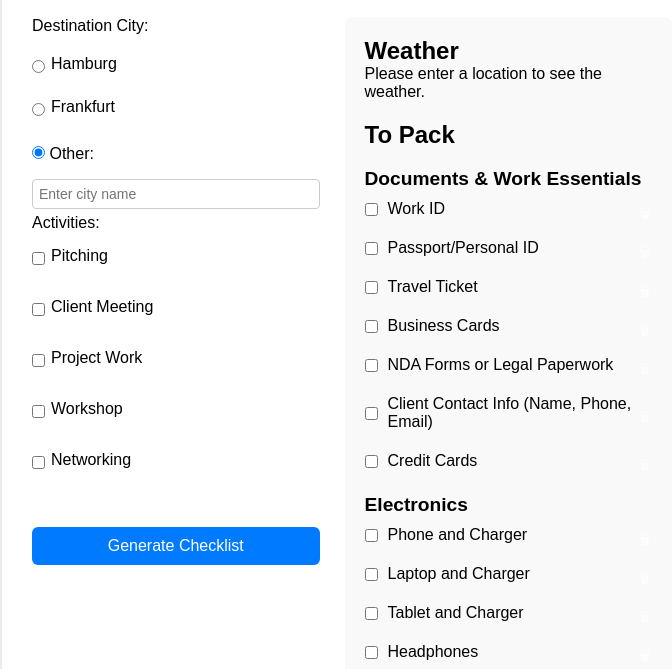
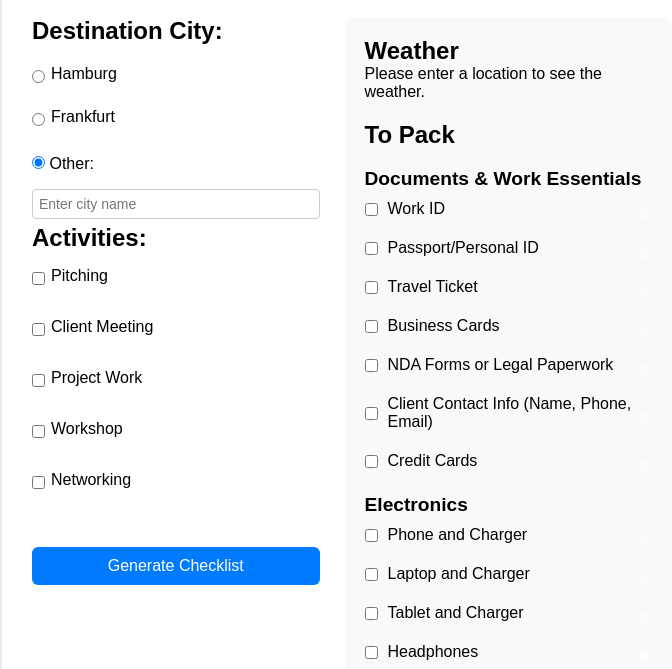
Before and after one commit to RedBag90/RedBag90.github.io, a plain HTML site: page index.html in a window 1280 px wide. Shown: the part 100-769 px from the top of the page, without its empty margins (288-960 px from the left). Drawn offline with Linux system fonts and the light colour scheme.

Commit message:
Update index.html

```diff
--- a/index.html
+++ b/index.html
@@ -26,7 +26,7 @@
 
 
           <!-- Destination City -->
-          <p>Destination City:</p>
+          <h2>Destination City:</h2>
           <div class="city-options">
             <label>
               <input type="radio" name="cityOption" value="Hamburg" />
@@ -45,7 +45,7 @@
 
 
           <!-- Activities -->
-          <p>Activities:</p>
+          <h2>Activities:</h2>
           <div class="activity-grid">
             <label><input type="checkbox" value="pitching" class="activity" /> Pitching</label>
             <label><input type="checkbox" value="clientmeeting" class="activity" /> Client Meeting</label>
```
